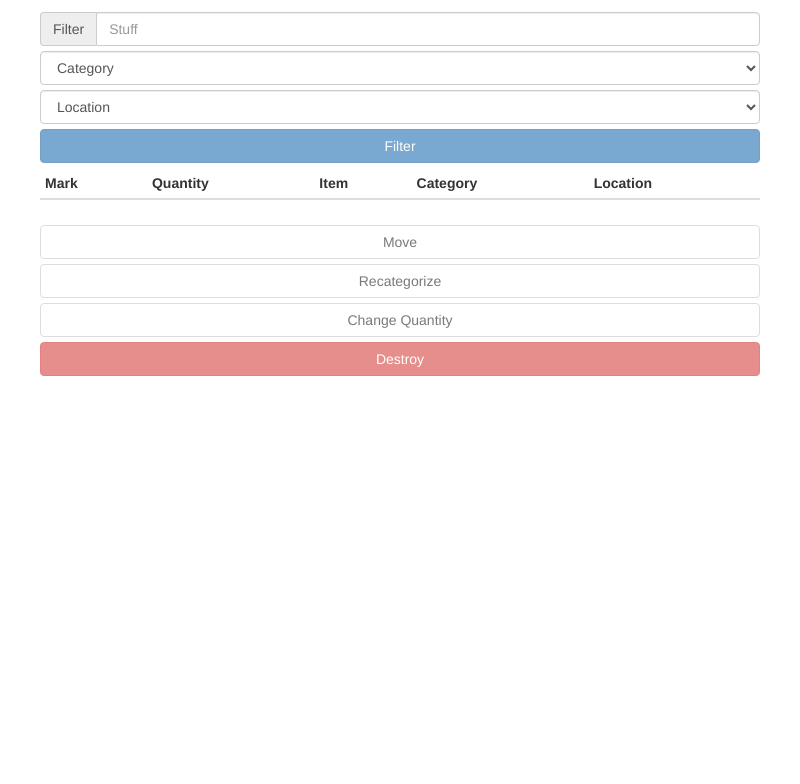
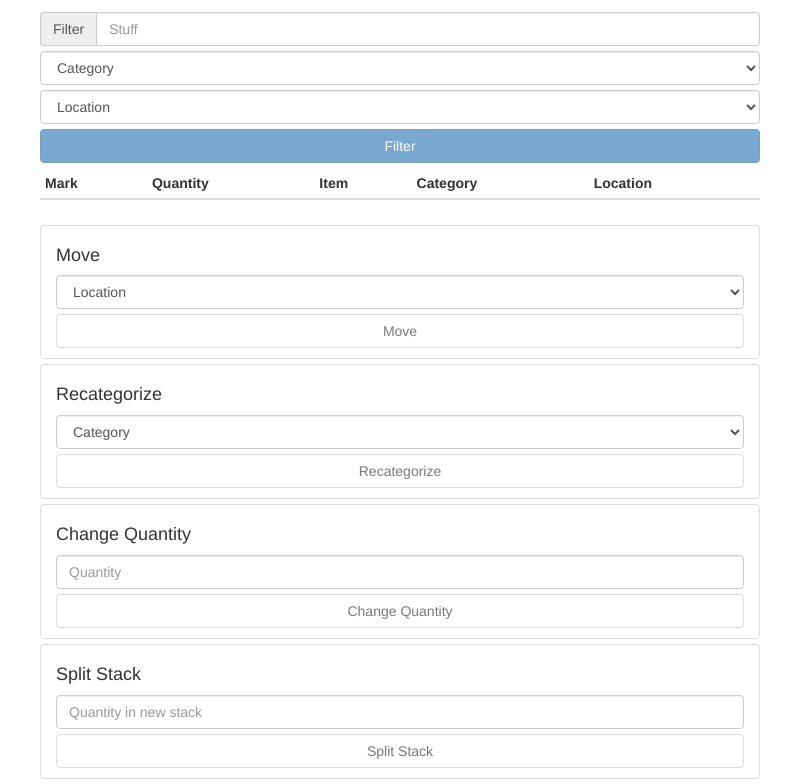
Before and after one commit to waffle-iron/whereismystuff, an Electron app: page app/page/inv/index.html in a window 800 px wide. Shown: the part 115-899 px from the top of the page. Before the commit the page ends 800 px from the top, so only its background shows below. Drawn offline with nearby package versions, Linux system fonts and the light colour scheme; no server answers.

Commit message:
GUI overhaul on the Stuff tab
Hadn't really thought through the implementation. Still missing some bells and
  whistles, but this will have to do. Also did some code cleanup.

```diff
--- a/app/css/custom.css
+++ b/app/css/custom.css
@@ -21,3 +21,8 @@
 .nav {
     margin: 10px 0;
 }
+
+.table-wrapper{
+    max-height: 381px;
+    overflow-y: scroll;
+}
--- a/app/page/inv/index.html
+++ b/app/page/inv/index.html
@@ -55,6 +55,7 @@
 
           <div class="row">
             <div class="col-md-12">
+              <div class="table-wrapper">
                 <table class="table table-hover table-condensed">
                   <thead>
                     <tr>
@@ -70,23 +71,54 @@
                 </table>
               </div>
             </div>
+          </div>
 
           <div class="row tool-row">
             <div class="col-md-3">
+              <div class="list-group">
+                <div class="list-group-item">
+                  <h4 class="list-group-item-header">Move</h4>
+                  <select class="form-control extra-vspace" id="move-stuff">
+                    <option value="-1" selected disabled>Location</option>
+                  </select>
                   <button class="btn btn-default max-width disabled" type="button"
-                      id="move-button">Move</button>
+                          id="move-stuff-button">Move</button>
+                </div>
+              </div>
             </div>
             <div class="col-md-3">
+              <div class="list-group">
+                <div class="list-group-item">
+                  <h4 class="list-group-item-header">Recategorize</h4>
+                  <select class="form-control extra-vspace" id="recategorize-stuff">
+                    <option value="-1" selected disabled>Category</option>
+                  </select>
                   <button class="btn btn-default max-width disabled" type="button"
-                      id="recat-button">Recategorize</button>
+                          id="recategorize-stuff-button">Recategorize</button>
+                </div>
+              </div>
             </div>
             <div class="col-md-3">
+              <div class="list-group">
+                <div class="list-group-item">
+                  <h4 class="list-group-item-header">Change Quantity</h4>
+                  <input type="number" class="form-control extra-vspace" id="change-stuff-quantity"
+                         placeholder="Quantity" min="0">
                   <button class="btn btn-default max-width disabled" type="button"
-                      id="requant-button">Change Quantity</button>
+                          id="change-stuff-quantity-button">Change Quantity</button>
+                </div>
+              </div>
             </div>
             <div class="col-md-3">
-              <button class="btn btn-danger max-width disabled" type="button"
-                      id="destroy-button">Destroy</button>
+              <div class="list-group">
+                <div class="list-group-item">
+                  <h4 class="list-group-item-header">Split Stack</h4>
+                  <input type="number" class="form-control extra-vspace" id="split-stuff-stack"
+                         placeholder="Quantity in new stack" min="1">
+                  <button class="btn btn-default max-width disabled" type="button"
+                          id="split-button">Split Stack</button>
+                </div>
+              </div>
             </div>
           </div>
         </div>
@@ -160,8 +192,9 @@
                         <div class="list-group-item">
                           <h4 class="list-group-item-header">Add Location</h4>
                           <input type="text" class="form-control
-                                                    list-group-item-text extra-vspace"
-                                 placeholder="Place" id="manage-add-location-name">
+                                                     extra-vspace"
+                                 placeholder="Place"
+                                 id="manage-add-location-name">
                           <select class="form-control extra-vspace" id="manage-add-location-inside">
                             <option value="-1" selected disabled>Inside...</option>
                           </select>
@@ -202,8 +235,9 @@
                         <div class="list-group-item">
                           <h4 class="list-group-item-header">Add Category</h4>
                           <input type="text" class="form-control
-                                                    list-group-item-text extra-vspace"
-                                 placeholder="Category" id="manage-add-category">
+                                                    extra-vspace"
+                                 placeholder="Category"
+                                 id="manage-add-category">
                           <button class="btn btn-success max-width disabled"
                                   type="button"
                                   id="manage-add-category-button">Add Category</button>
--- a/app/page/inv/index.js
+++ b/app/page/inv/index.js
@@ -35,7 +35,7 @@ function insertOptionIntoSelect(select){
 function updateLists(){
   // Push category lists
   var catListList = ['#filter-category', '#add-stuff-category',
-                     '#manage-delete-category'];
+                     '#manage-delete-category', '#recategorize-stuff'];
   for(i = 0; i < catListList.length; i++){
     var select = $(catListList[i]);
     select.children().not('option[value="-1"]').remove();
@@ -44,7 +44,8 @@ function updateLists(){
   // Push location lists
   var locListList = ['#filter-location', '#add-stuff-location',
                      '#manage-move-location-into', '#manage-move-location-from',
-                     '#manage-add-location-inside', '#manage-delete-location'];
+                     '#manage-add-location-inside', '#manage-delete-location',
+                     '#move-stuff'];
   for(i = 0; i < locListList.length; i++){
     var select = $(locListList[i]);
     select.children().not('option[value="-1"]').remove();
```
Lines whose indentation alone changed are shown as unchanged.
